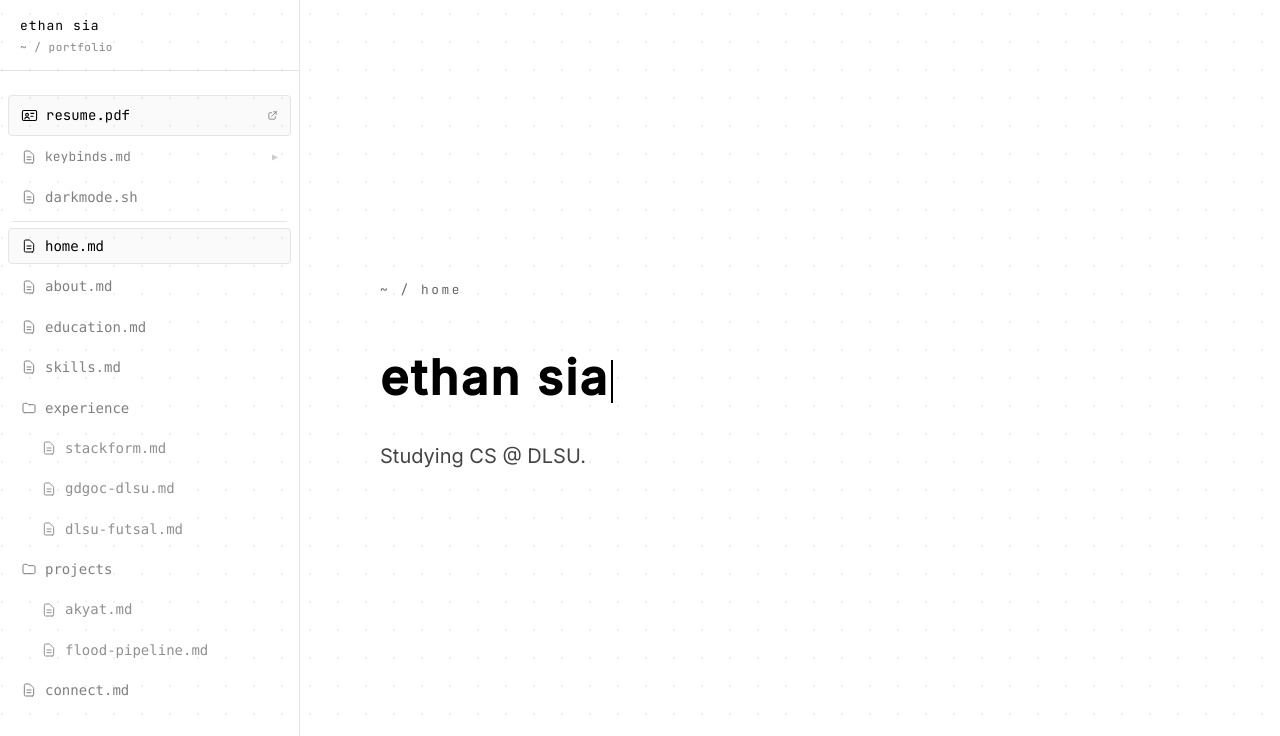
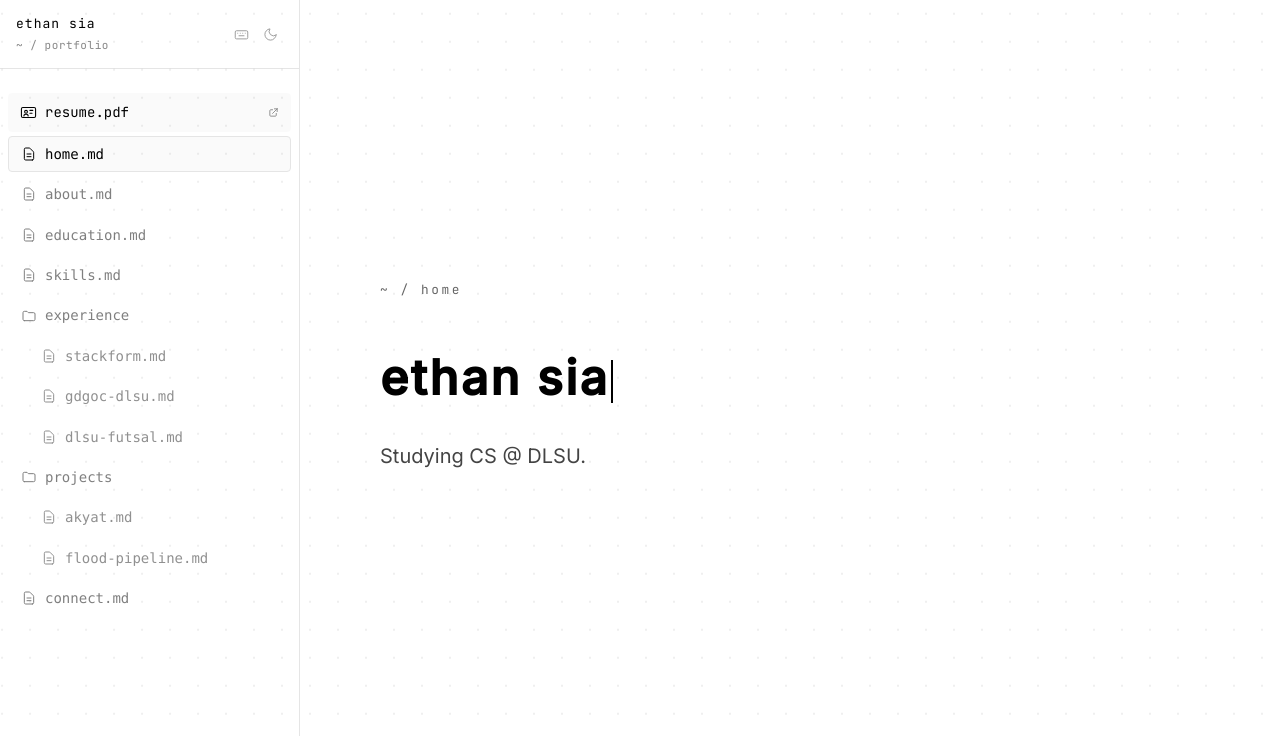
Before and after one commit to jdsia/Web-Portfolio, a Next.js app: page / in a window 1280 px wide. Shown: the top 736 px of the page. Built offline with nearby package versions, Linux system fonts and the light colour scheme.

Commit message:
feat: cleaned navbar, made keybinds and darkmode button js smol icons

```diff
--- a/app/components/Sidebar.tsx
+++ b/app/components/Sidebar.tsx
@@ -64,7 +64,9 @@ export default function Sidebar({ activeSection, onNavigate, theme, onToggleThem
       style={{ width: "300px", backgroundColor: "var(--background)", borderColor: border }}
     >
       {/* Sidebar header */}
-      <div style={{ borderBottom: "1px solid var(--card-border)", padding: "16px 20px 14px" }}>
+      <div style={{ borderBottom: "1px solid var(--card-border)", padding: "14px 16px" }}>
+        <div style={{ display: "flex", alignItems: "center", justifyContent: "space-between" }}>
+          <div>
             <p style={{
               fontFamily: "var(--font-jetbrains-mono), monospace",
               fontSize: "13px",
@@ -86,6 +88,69 @@ export default function Sidebar({ activeSection, onNavigate, theme, onToggleThem
             </p>
           </div>
 
+          {/* Icon buttons */}
+          <div style={{ display: "flex", gap: "4px", alignItems: "center" }}>
+            {/* Keybinds icon */}
+            <button
+              onMouseEnter={() => setShowKeybindTip(true)}
+              onMouseLeave={() => setShowKeybindTip(false)}
+              style={{
+                background: "none", border: "none", cursor: "pointer",
+                padding: "5px", borderRadius: "4px",
+                color: showKeybindTip ? "var(--foreground)" : "var(--text-secondary)",
+                opacity: showKeybindTip ? 1 : 0.6,
+                transition: "opacity 0.15s, color 0.15s",
+              }}
+              title="keybinds"
+            >
+              {/* Keyboard icon */}
+              <svg width="15" height="15" viewBox="0 0 24 24" fill="none" stroke="currentColor" strokeWidth="1.5">
+                <rect x="2" y="6" width="20" height="13" rx="2" />
+                <path strokeLinecap="round" d="M6 10h.01M10 10h.01M14 10h.01M18 10h.01M8 14h8" />
+              </svg>
+            </button>
+
+            {/* Theme toggle icon */}
+            <button
+              onClick={onToggleTheme}
+              style={{
+                background: "none", border: "none", cursor: "pointer",
+                padding: "5px", borderRadius: "4px",
+                color: "var(--text-secondary)",
+                opacity: 0.6,
+                transition: "opacity 0.15s",
+              }}
+              onMouseEnter={e => (e.currentTarget.style.opacity = "1")}
+              onMouseLeave={e => (e.currentTarget.style.opacity = "0.6")}
+              title={theme === "minimal-dark" ? "switch to light mode" : "switch to dark mode"}
+            >
+              {theme === "minimal-dark" ? (
+                /* Sun icon */
+                <svg width="15" height="15" viewBox="0 0 24 24" fill="none" stroke="currentColor" strokeWidth="1.5">
+                  <circle cx="12" cy="12" r="4" />
+                  <path strokeLinecap="round" d="M12 2v2M12 20v2M4.22 4.22l1.42 1.42M18.36 18.36l1.42 1.42M2 12h2M20 12h2M4.22 19.78l1.42-1.42M18.36 5.64l1.42-1.42" />
+                </svg>
+              ) : (
+                /* Moon icon */
+                <svg width="15" height="15" viewBox="0 0 24 24" fill="none" stroke="currentColor" strokeWidth="1.5">
+                  <path strokeLinecap="round" strokeLinejoin="round" d="M21 12.79A9 9 0 1111.21 3a7 7 0 009.79 9.79z" />
+                </svg>
+              )}
+            </button>
+          </div>
+        </div>
+
+        {/* Keybinds dropdown — expands inside header, no overflow issues */}
+        <div style={{ maxHeight: showKeybindTip ? "56px" : "0px", overflow: "hidden", transition: "max-height 0.2s ease" }}>
+          <div style={{ borderTop: "1px dashed var(--card-border)", marginTop: "10px", paddingTop: "8px" }}>
+            <p style={{ fontFamily: "var(--font-jetbrains-mono), monospace", fontSize: "11px", color: "var(--text-secondary)", lineHeight: "2" }}>
+              <span style={{ color: "var(--foreground)" }}>j</span>&nbsp;&nbsp;scroll down&nbsp;&nbsp;&nbsp;
+              <span style={{ color: "var(--foreground)" }}>k</span>&nbsp;&nbsp;scroll up
+            </p>
+          </div>
+        </div>
+      </div>
+
       <nav className="flex-1 py-6 select-none space-y-1">
         {/* resume.pdf — top of nav, emphasized */}
         <div className="px-2 mb-1">
@@ -96,7 +161,6 @@ export default function Sidebar({ activeSection, onNavigate, theme, onToggleThem
             className="flex items-center gap-2 px-3 py-2 rounded text-[14px] font-mono select-none cursor-pointer transition-all duration-150 hover:opacity-80"
             style={{
               backgroundColor: "var(--btn-secondary-bg)",
-              border: "1px solid var(--card-border)",
               color: "var(--foreground)",
               textDecoration: "none",
             }}
@@ -113,52 +177,6 @@ export default function Sidebar({ activeSection, onNavigate, theme, onToggleThem
           </a>
         </div>
 
-        {/* keybinds.md — inline dropdown */}
-        <div
-          onMouseEnter={() => setShowKeybindTip(true)}
-          onMouseLeave={() => setShowKeybindTip(false)}
-        >
-          <div className={getRowClass("")}>
-            <FileIcon color={mutedColor} />
-            <span style={{ fontFamily: "var(--font-jetbrains-mono), monospace", fontSize: "13px", color: "var(--text-secondary)" }}>keybinds.md</span>
-            <span
-              className="ml-auto text-[10px] opacity-40 transition-transform duration-200"
-              style={{ display: "inline-block", transform: showKeybindTip ? "rotate(90deg)" : "rotate(0deg)" }}
-            >▶</span>
-          </div>
-          {/* Animated dropdown — inside sidebar flow, never clipped */}
-          <div
-            style={{
-              maxHeight: showKeybindTip ? "80px" : "0px",
-              overflow: "hidden",
-              transition: "max-height 0.2s ease",
-            }}
-          >
-            <div
-              className="mx-2 mb-1"
-              style={{
-                borderLeft: "1px dashed var(--card-border)",
-                marginLeft: "22px",
-                paddingLeft: "14px",
-                paddingTop: "4px",
-                paddingBottom: "4px",
-              }}
-            >
-              <p style={{ fontFamily: "var(--font-jetbrains-mono), monospace", fontSize: "11px", color: "var(--text-secondary)", lineHeight: "2" }}>
-                <span style={{ color: "var(--foreground)" }}>j</span>&nbsp;&nbsp;scroll down<br />
-                <span style={{ color: "var(--foreground)" }}>k</span>&nbsp;&nbsp;scroll up
-              </p>
-            </div>
-          </div>
-        </div>
-
-        <div className={getRowClass("theme-toggle")} onClick={onToggleTheme}>
-          <FileIcon color={mutedColor} />
-          <AsciiScrambler text={theme === "minimal-dark" ? "lightmode.sh" : "darkmode.sh"} isLoaded={isLoaded} delay={50} speed={30} resolveCount={1} />
-        </div>
-
-        {/* Divider */}
-        <div style={{ borderBottom: "1px solid var(--card-border)", margin: "6px 12px" }} />
 
         <div className={getRowClass("home")} onClick={() => onNavigate("home")}>
           <FileIcon color={activeSection === "home" ? accentColor : mutedColor} />
```
Lines whose indentation alone changed are shown as unchanged.
